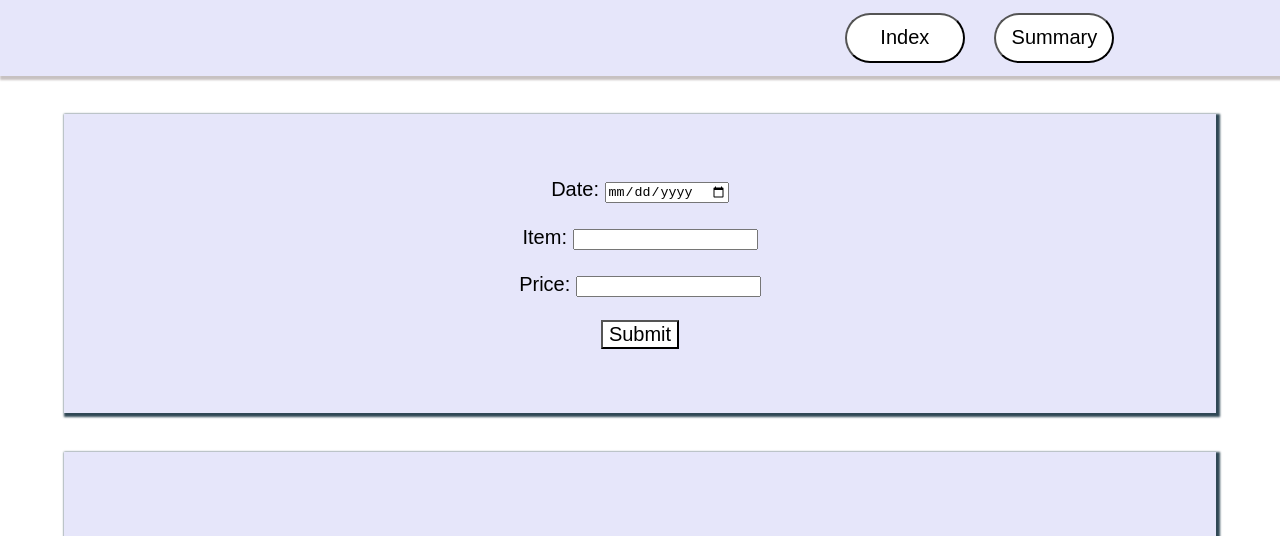
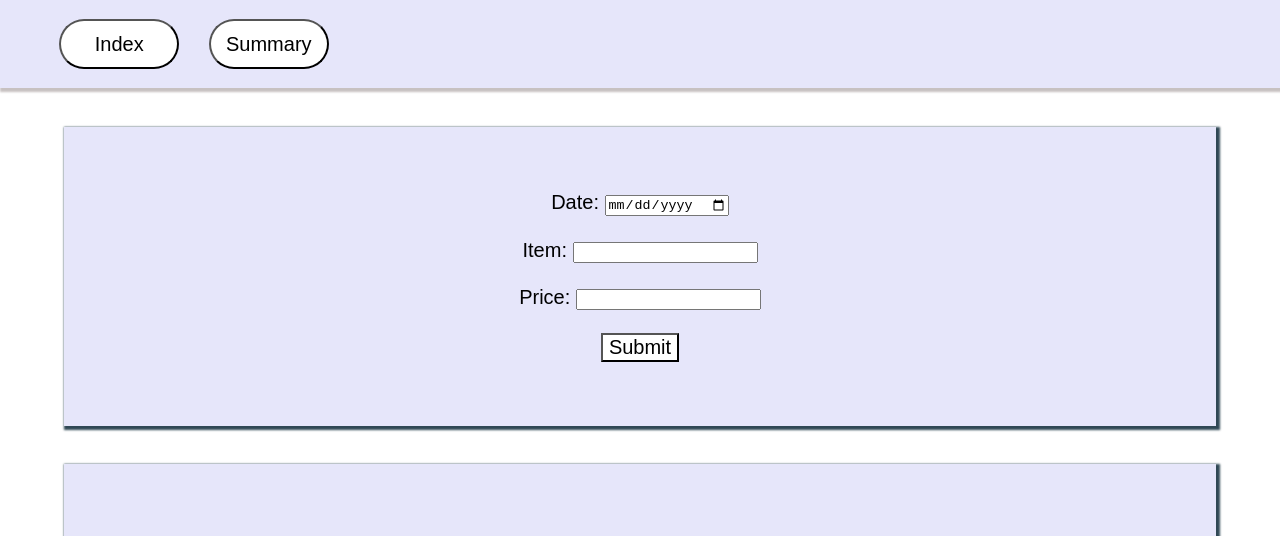
Before and after one commit to hannasibichan/webcraft-hannasibichan, a plain HTML site: page index.html in a window 1280 px wide. Shown: the top 536 px of the page. Drawn offline with Linux system fonts and the light colour scheme.

Commit message:
updated size

```diff
--- a/index.html
+++ b/index.html
@@ -2,13 +2,13 @@
     <html lang="en">
         <head>
             <meta charset="UTF-8">
-            <meta name="viewport" content="width=device-width,initial-scale=1.0">
+            <meta name="viewport" content="width=device-width, initial-scale=1.0">
             <title>Index Page</title>
             <link rel="stylesheet" href="style.css">
         </head>
         <body style="background-color: white;">
             <header>
-                <a href="index.html"><button class="button" style="margin-left: 65vw;">Index</button></a>
+                <a href="index.html"><button class="button" style="margin-left: 40px;">Index</button></a>
                 <a href="summary.html"><button class="button" style="margin-left: 2vw;">Summary</button></a>
             </header>
             <div class="class1">
--- a/style.css
+++ b/style.css
@@ -21,7 +21,7 @@ table{
     background-color:#E6E6FA;
 }
 header{
-    padding:1%;
+    padding:1.5%;
     box-shadow: 2px 2px 2px 2px rgb(199, 193, 193);
     margin:none;
     position: relative;
```
Also changed, not shown: summary.html (+1 -1 lines).
